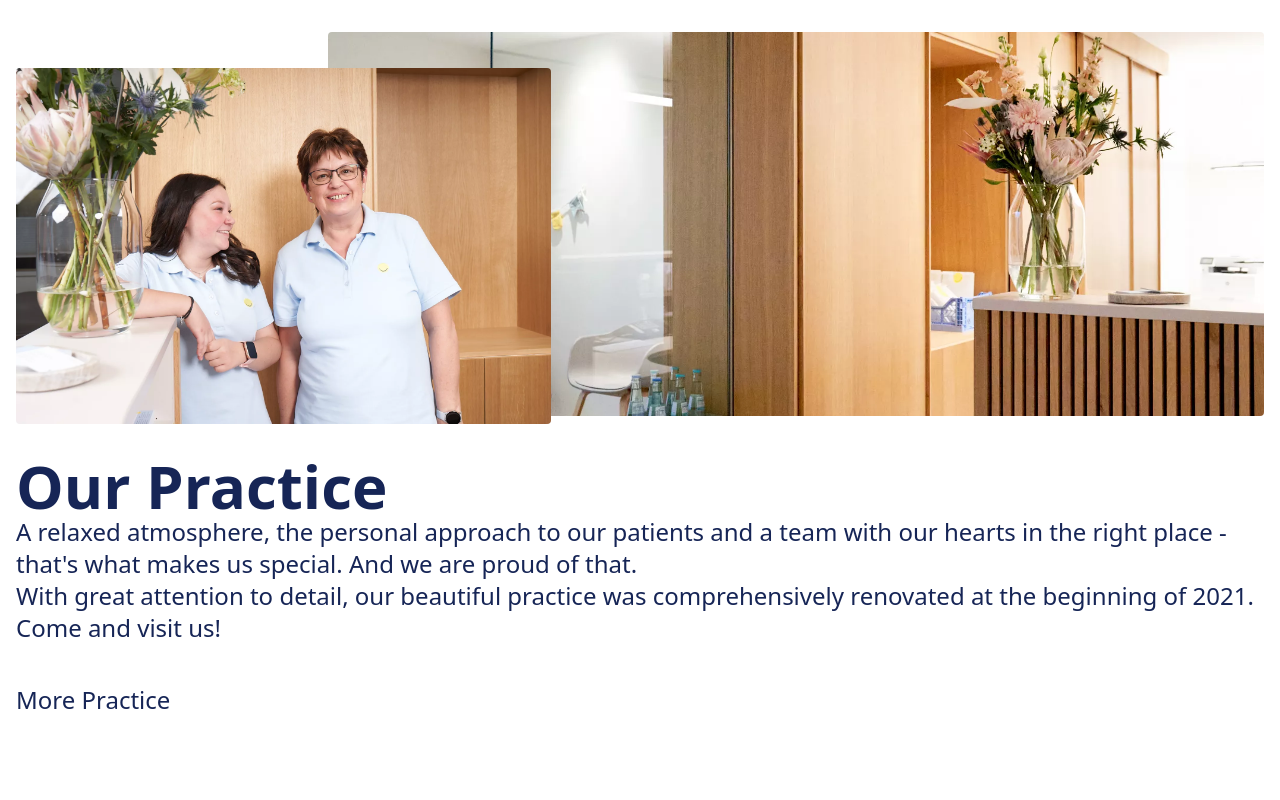
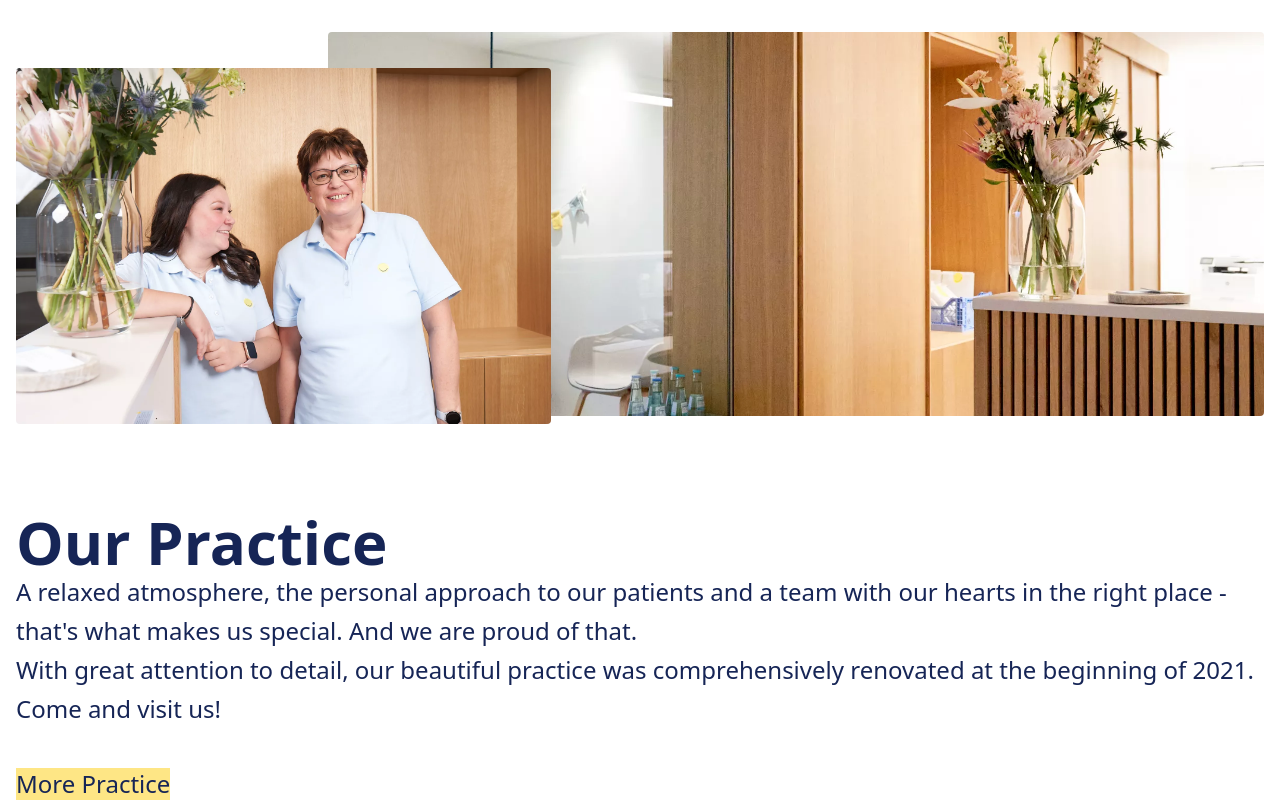
Before and after one commit to BirasaDivine/Dentist_Tailwind_clone_theGym, a website: page Tailwindclone3/index.html in a window 1280 px wide. Shown: the part 1390-2190 px from the top of the page. Before the commit the page ends 2106 px from the top, so only its background shows below. Drawn offline with Linux system fonts and the light colour scheme.

Commit message:
Third section

```diff
--- a/Tailwindclone3/index.html
+++ b/Tailwindclone3/index.html
@@ -64,18 +64,23 @@
                     alt="funriture" />
                 <img class="w-3/7 absolute rounded -bottom-2" src="./images/two women.webp" alt="funriture" />
             </div>
-            <div class="flex flex-col mt-10">
+            <div class="flex flex-col mt-24">
                 <h1 class="text-6xl font-bold text-blue-950">Our Practice</h1>
-                <p class="text-blue-950 text-2xl">A relaxed atmosphere, the personal approach to our patients and a team
+                <p class="text-blue-950 text-2xl leading-relaxed">A relaxed atmosphere, the personal approach to our
+                    patients and a team
                     with our
                     hearts in the right
                     place - that's what makes us special. And we are proud of that.</p>
-                <p class="text-blue-950 text-2xl">With great attention to detail, our beautiful practice was
+                <p class="text-blue-950 text-2xl leading-relaxed">With great attention to detail, our beautiful practice
+                    was
                     comprehensively
                     renovated at the beginning
                     of 2021.
                     Come and visit us!</p>
-                <h2 class="text-blue-950 mt-10 text-2xl">More Practice</h2>
+                <div class="bg-amber-200 mt-10 mr-auto ">
+                    <h2 class="text-blue-950  text-2xl  ">More Practice</h2>
+                </div>
+
             </div>
         </div>
 
```
Also changed, not shown: Tailwindclone3/src/output.css.
